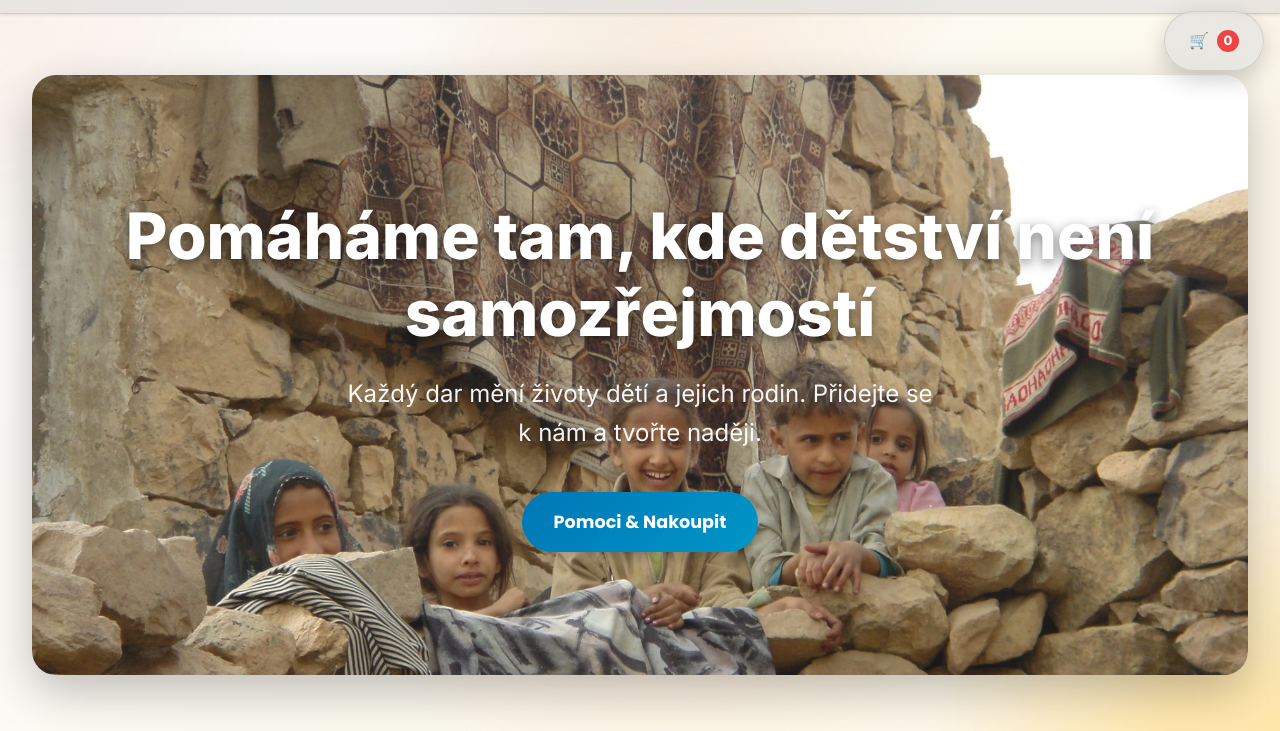
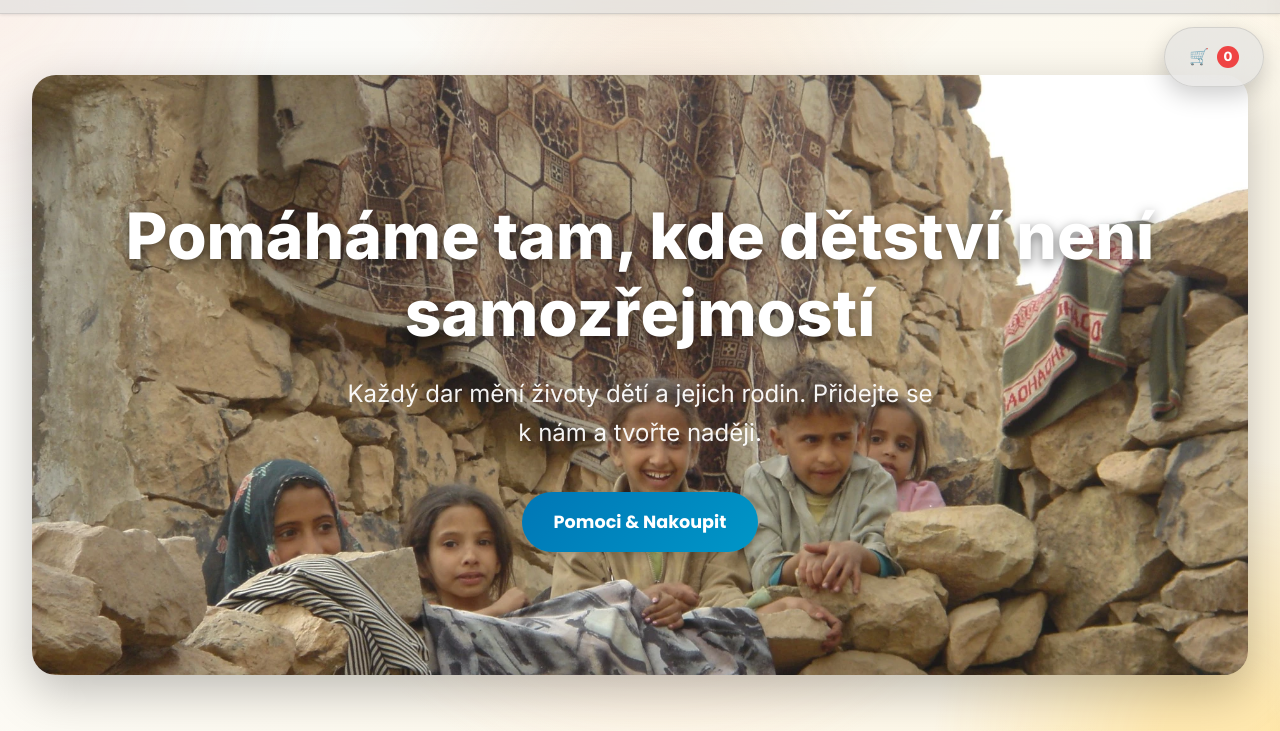
Before and after one commit to 9tutin9/Terka-web, a plain HTML site: page index.html in a window 1280 px wide. Shown: the part 69-800 px from the top of the page. Drawn offline with Linux system fonts and the light colour scheme; no server answers.

Commit message:
Update style.css

```diff
--- a/style.css
+++ b/style.css
@@ -904,7 +904,7 @@ section.glass-card {
 #cart-drawer .cart-toggle {
   position: fixed;
   right: 1rem;
-  top: 5rem;
+  top: 6rem;
   background: var(--bg-glass);
   color: var(--text-primary);
   padding: 1rem 1.5rem;
```
